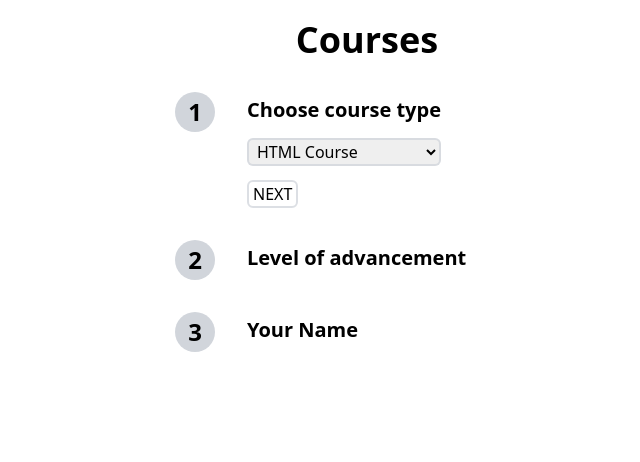
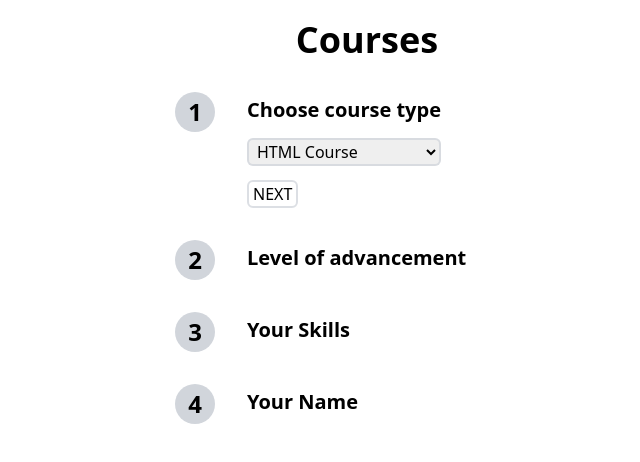
Before and after one commit to Mnigos/conditional-form, a Next.js app: page / in a window 1280 px wide. Shown: the top 462 px of the page, without its empty margins (273-913 px from the left). Built offline with nearby package versions, Linux system fonts and the light colour scheme.

Commit message:
feat(Form): create Your Skills element

```diff
--- a/components/Form.tsx
+++ b/components/Form.tsx
@@ -7,6 +7,7 @@ import { InitialFormState } from '~/interfaces/initialFormState'
 const initialFormState: InitialFormState = {
   courseType: 'HTML Course',
   levelOfAdvancement: 'Beginner',
+  yourSkills: [],
   name: '',
 }
 
@@ -22,6 +23,12 @@ export default function Form() {
     'Vue Course',
   ]
 
+  const yourSkillsOptions = [
+    'Knowledge of HTML',
+    'Knowledge of CSS',
+    'Advanced JavaScript knowlage',
+  ]
+
   const levelOfAdvancementOptions = ['Beginner', 'Advanced']
 
   const goToNextStep = () => setStep(step => step + 1)
@@ -31,6 +38,13 @@ export default function Form() {
     setFormValues({
       ...formValues,
       [event.target.name]: event.target.value,
+    })
+  }
+
+  function handleYourSkillsChange(value: string[]): void {
+    setFormValues({
+      ...formValues,
+      yourSkills: value,
     })
   }
 
@@ -65,9 +79,22 @@ export default function Form() {
 
       <FormElement
         show={currentStep === 3}
+        title="Your Skills"
+        name="yourSkills"
+        stepNumber={3}
+        checkOnChange={handleYourSkillsChange}
+        value={formValues.yourSkills}
+        goToNextStep={goToNextStep}
+        goToBackStep={goToBackStep}
+        options={yourSkillsOptions}
+        checkbox
+      />
+
+      <FormElement
+        show={currentStep === 4}
         title="Your Name"
         name="name"
-        stepNumber={3}
+        stepNumber={4}
         onChange={handleSelectChange}
         value={formValues.name}
         goToNextStep={goToNextStep}
--- a/interfaces/initialFormState.ts
+++ b/interfaces/initialFormState.ts
@@ -1,5 +1,6 @@
 export interface InitialFormState {
   courseType: string | undefined
   levelOfAdvancement: string | undefined
+  yourSkills: string[] | undefined
   name: string | undefined
 }
```
